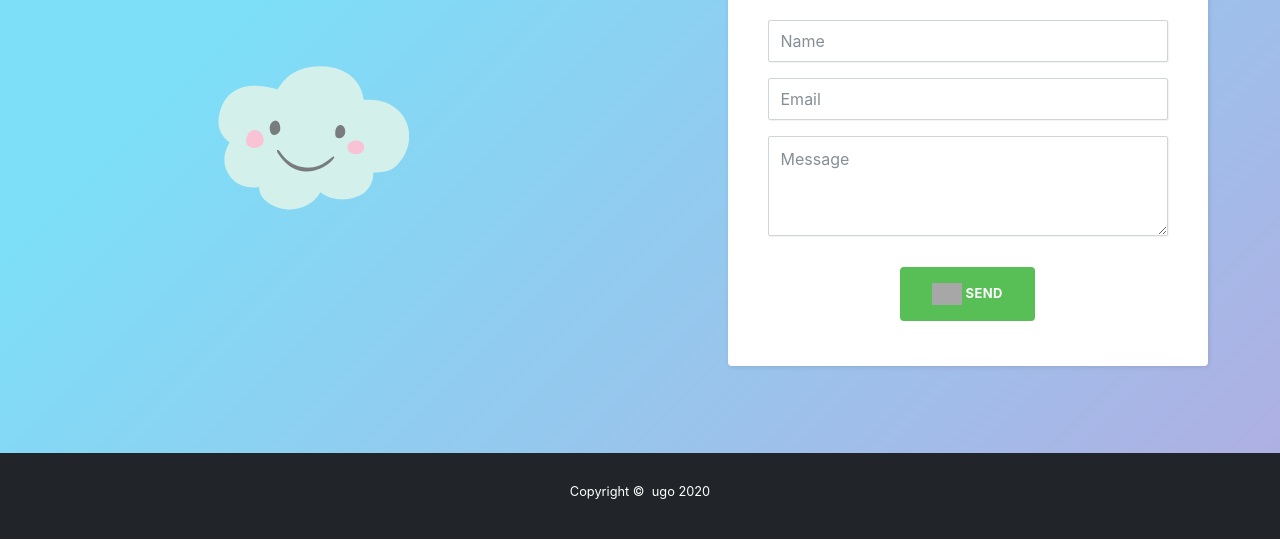
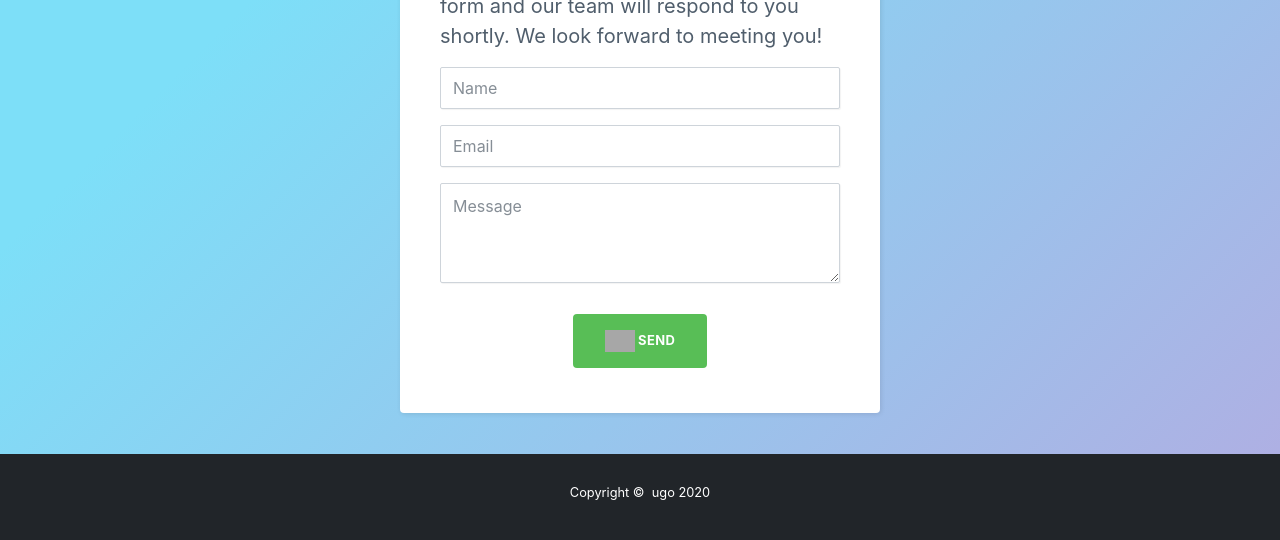
Before and after one commit to team-Ugo/team-ugo.github.io, a plain HTML site: page contact.html in a window 1280 px wide. Shown: the part 302-842 px from the top of the page. Drawn offline with Linux system fonts and the light colour scheme; grey boxes are pictures that could not be loaded.

Commit message:
bootstrap file

```diff
--- a/contact.html
+++ b/contact.html
@@ -38,23 +38,18 @@
         </div>
         </div>
     </nav>
-    <div class="contact-clean" style="background: rgba(241,247,252,0);margin-top: 67px;height: 688px;">
-        <div class="row">
-            <div class="col text-center">
     <section style="padding-left: 22px;">
         <h1>Thank you for your interest in ugo</h1>
-                    <p style="text-align: left;">To reach us, please fill out and submit our contact form and our team will respond to you shortly. We look forward to meeting you!</p>
-                </section><img src="assets/img/ugo%20cloud.png" style="width: 250px;"></div>
-            <div class="col">
-                <form data-bss-recipient="a0f084802ee5c7f426aa0aeae6cdd22d" style="margin-top: 60px;">
+    </section>
+    <div class="contact-clean" style="background: rgba(241,247,252,0);margin-top: 20px;height: 688px;padding-top: 20px;">
+        <form class="text-center" data-bss-recipient="a0f084802ee5c7f426aa0aeae6cdd22d" style="margin-top: 60px;">
             <h2 class="text-center">Contact Us</h2>
+            <p style="text-align: left;padding: 0px;padding-right: 0px;padding-left: 0px;font-size: 20px;">To reach us, please fill out our contact form and our team will respond to you shortly. We look forward to meeting you!</p>
             <div class="form-group"><input class="form-control" type="text" name="name" placeholder="Name"></div>
             <div class="form-group"><input class="form-control" type="email" name="email" placeholder="Email"></div>
             <div class="form-group"><textarea class="form-control" name="message" placeholder="Message" rows="14"></textarea></div>
             <div class="form-group" style="text-align: center;"><button class="btn btn-primary" type="submit"><img src="https://img.icons8.com/fluent/96/000000/filled-sent.png" style="width: 30px;">&nbsp;send </button></div>
         </form>
-            </div>
-        </div>
     </div>
     <section>
         <section></section>
```
Lines whose indentation alone changed are shown as unchanged.
